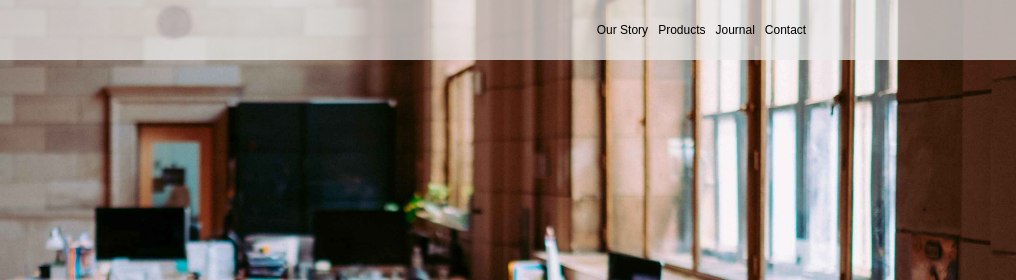
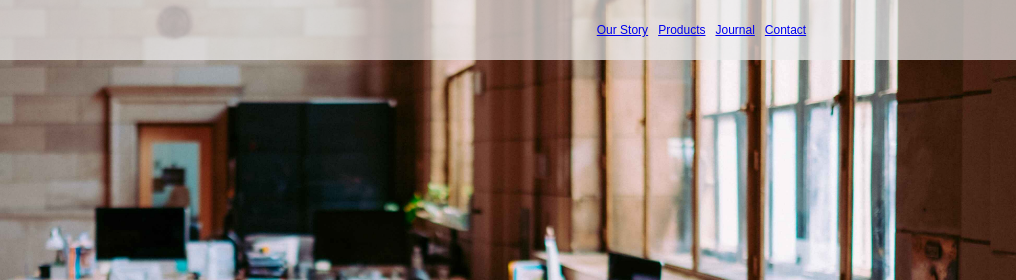
Before and after one commit to AnuradhaSalave/ark-studio, a plain HTML site: page index.html in a window 1280 px wide. Shown: the top 280 px of the page, 264-1280 px from the left. Drawn offline with Linux system fonts and the light colour scheme.

Commit message:
Update index.html

```diff
--- a/index.html
+++ b/index.html
@@ -12,17 +12,17 @@
                 <nav class="nav_bar">
 
                     <ul id="nav_list">
-                        <li>
-                            <a href="Our Story" id="nav_item_1"></a>Our Story
+                        <li
+                             id="nav_item_1"><a href="Our Story">Our Story</a>
                         </li>
-                        <li>
-                            <a href="Products" id="nav_item_2"></a>Products
+                        <li
+                            id="nav_item_2"><a href="Products">Products</a>
                         </li>
-                        <li>
-                            <a href="Journal" id="nav_item_3"></a>Journal
+                        <li
+                             id="nav_item_3"><a href="Journal">Journal</a>
                         </li>
-                        <li>
-                            <a href="Contact" id="nav_item_4"></a>Contact
+                        <li
+                             id="nav_item_4"><a href="Contact">Contact</a>
                         </li>
                     </ul>
                 </nav>
@@ -121,17 +121,17 @@
                 <div class="footerBotCont">
                     <h3>Company</h3>
                     <ul id="comp_list">
-                        <li>
-                            <a id="comp_item_1" href="Our Story"></a>Our Story
+                        <li
+                             id="comp_item_1"><a href="Our Story">Our Story</a>
                         </li>
-                        <li>
-                            <a id="comp_item_2" href="Mission"></a>Mission
+                        <li
+                            id="comp_item_2"><a href="Mission">Mission</a>
                         </li>
-                        <li>
-                            <a id="comp_item_3" href="Journal"></a>Journal
+                        <li
+                            id="comp_item_3"><a href="Journal">Journal</a>
                         </li>
-                        <li>
-                            <a id="comp_item_4" href="Carrers"></a>Careers
+                        <li
+                            id="comp_item_4"><a href="Carrers">Careers</a>
                         </li>
                     </ul>
                 </div>
```
